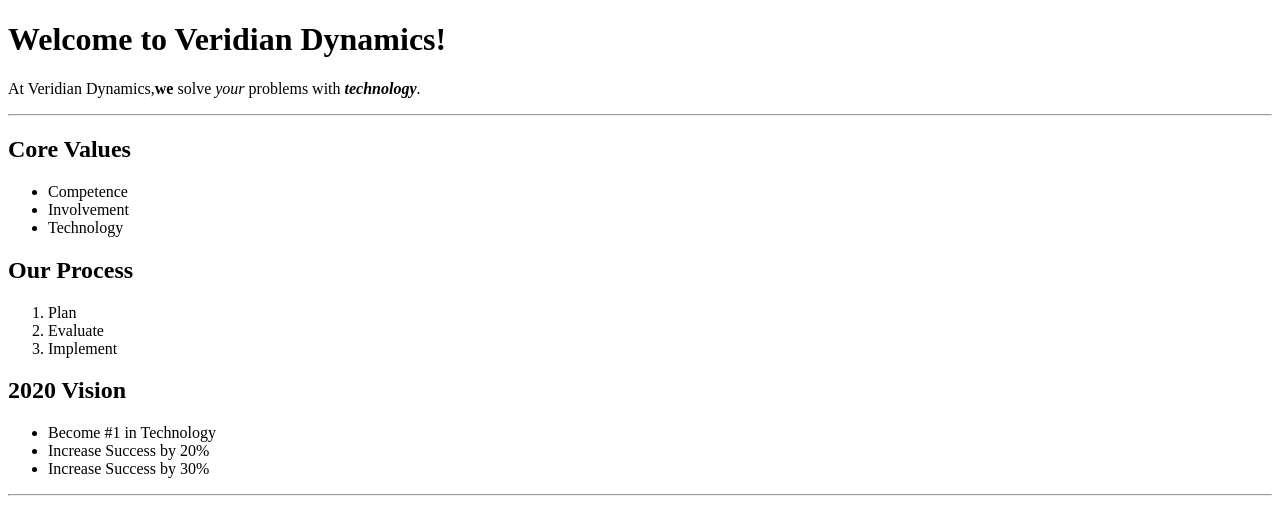
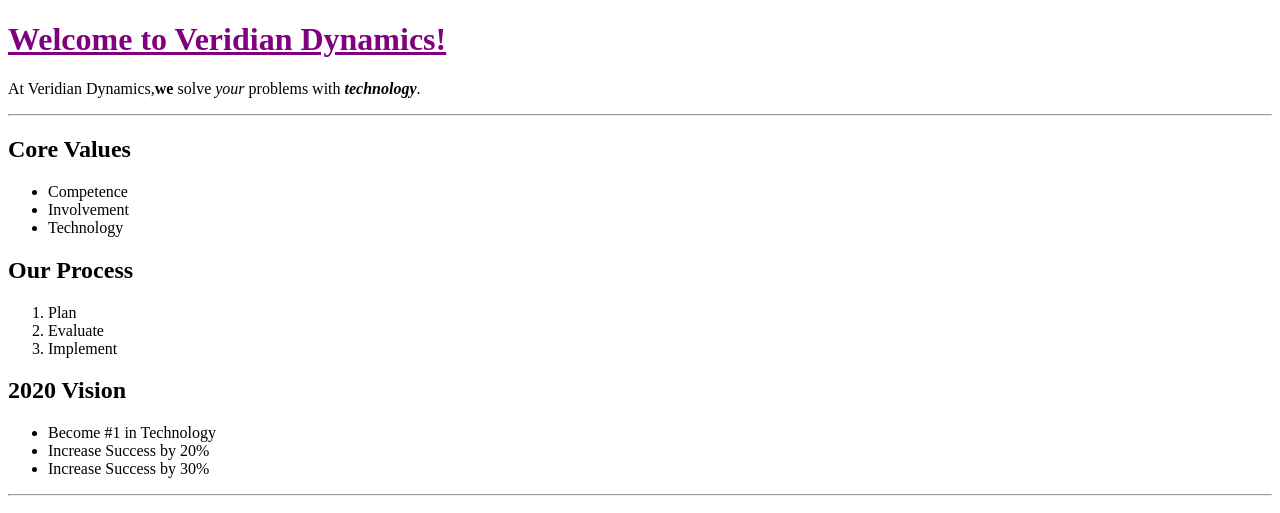
Before and after one commit to Khector90/codeup-web-exercises, a website: page Welcome.html in a window 1280 px wide. Shown: the top 513 px of the page. Drawn offline with Linux system fonts and the light colour scheme.

Commit message:
intro.to.css

```diff
--- a/Welcome.html
+++ b/Welcome.html
@@ -3,9 +3,10 @@
 <head>
     <meta charset="UTF-8">
     <title>Title</title>
+    <link rel="stylesheet" href="css/style.css">
 </head>
 <body>
-<h1 id="top">Welcome to Veridian Dynamics!</h1>
+<h1 id="top" class="fancy-header">Welcome to Veridian Dynamics!</h1>
 <p>At Veridian Dynamics,<strong>we</strong> solve<em> your</em> problems with <strong><em>technology</em></strong>.
 </p>
 <hr>
@@ -29,9 +30,11 @@
 </ul>
 <hr>
 <h2>Company Vision</h2>
-<img src="images/pexels-julia-m-cameron-4144179.jpg" width="200"> <img src="images/pexels-thisisengineering-3861972.jpg" width="200">
+<img src="images/pexels-julia-m-cameron-4144179.jpg" width="200"> <img src="images/pexels-thisisengineering-3861972.jpg"
+                                                                       width="200">
 <br>
-<img src="images/pexels-athena-2582937.jpg"width="150"> <img src="images/pexels-justyna-serafin-13164419.jpg" width="150">
+<img src="images/pexels-athena-2582937.jpg" width="150"> <img src="images/pexels-justyna-serafin-13164419.jpg"
+                                                              width="150">
 </body>
 <h2>Our Product</h2>
 <table>
--- /dev/null
+++ b/css/style.css
@@ -0,0 +1,4 @@
+.fancy-header {
+    color: purple;
+    text-decoration: underline;
+}
```
Lines whose indentation alone changed are shown as unchanged.
